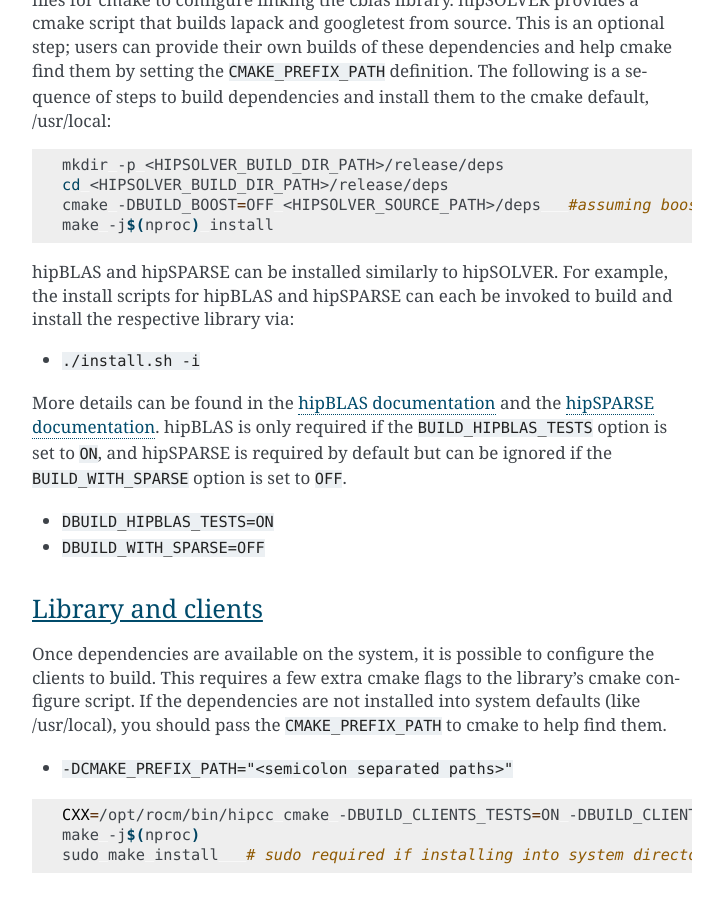
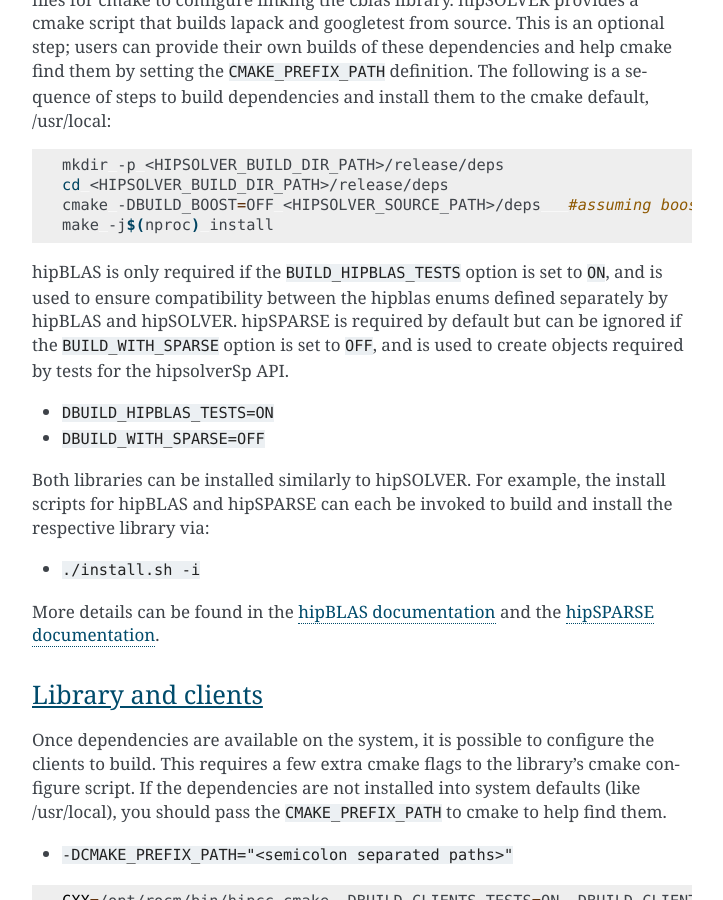
Before and after one commit to ROCm/hipSOLVER, a Sphinx documentation site: the page built from docs/userguide/install.rst, in a window 1280 px wide and 900 px high, scrolled down 2699 px. Shown: the whole window, without its empty margins (388-1111 px from the left). Built offline with Sphinx 7.4.7, drawn with Linux system fonts in a browser that asks for light colours.

Commit message:
Addressed documentation comment

```diff
--- a/docs/userguide/install.rst
+++ b/docs/userguide/install.rst
@@ -105,17 +105,20 @@ the ``CMAKE_PREFIX_PATH`` definition. The following is a sequence of steps to bu
     cmake -DBUILD_BOOST=OFF <HIPSOLVER_SOURCE_PATH>/deps   #assuming boost is installed through package manager as above
     make -j$(nproc) install
 
-hipBLAS and hipSPARSE can be installed similarly to hipSOLVER. For example, the install scripts for hipBLAS and hipSPARSE can each be invoked to build and
+hipBLAS is only required if the ``BUILD_HIPBLAS_TESTS`` option is set to ``ON``, and is used to ensure compatibility between the hipblas enums defined
+separately by hipBLAS and hipSOLVER. hipSPARSE is required by default but can be ignored if the ``BUILD_WITH_SPARSE`` option is set to ``OFF``, and is used
+to create objects required by tests for the hipsolverSp API.
+
+* ``DBUILD_HIPBLAS_TESTS=ON``
+* ``DBUILD_WITH_SPARSE=OFF``
+
+Both libraries can be installed similarly to hipSOLVER. For example, the install scripts for hipBLAS and hipSPARSE can each be invoked to build and
 install the respective library via:
 
 * ``./install.sh -i``
 
 More details can be found in the `hipBLAS documentation <https://hipblas.readthedocs.io/en/latest/install.html>`_ and the `hipSPARSE documentation
-<https://github.com/ROCmSoftwarePlatform/hipSPARSE/wiki/Build>`_. hipBLAS is only required if the ``BUILD_HIPBLAS_TESTS`` option is set to ``ON``, and
-hipSPARSE is required by default but can be ignored if the ``BUILD_WITH_SPARSE`` option is set to ``OFF``.
-
-* ``DBUILD_HIPBLAS_TESTS=ON``
-* ``DBUILD_WITH_SPARSE=OFF``
+<https://github.com/ROCmSoftwarePlatform/hipSPARSE/wiki/Build>`_.
 
 Library and clients
 --------------------
```
